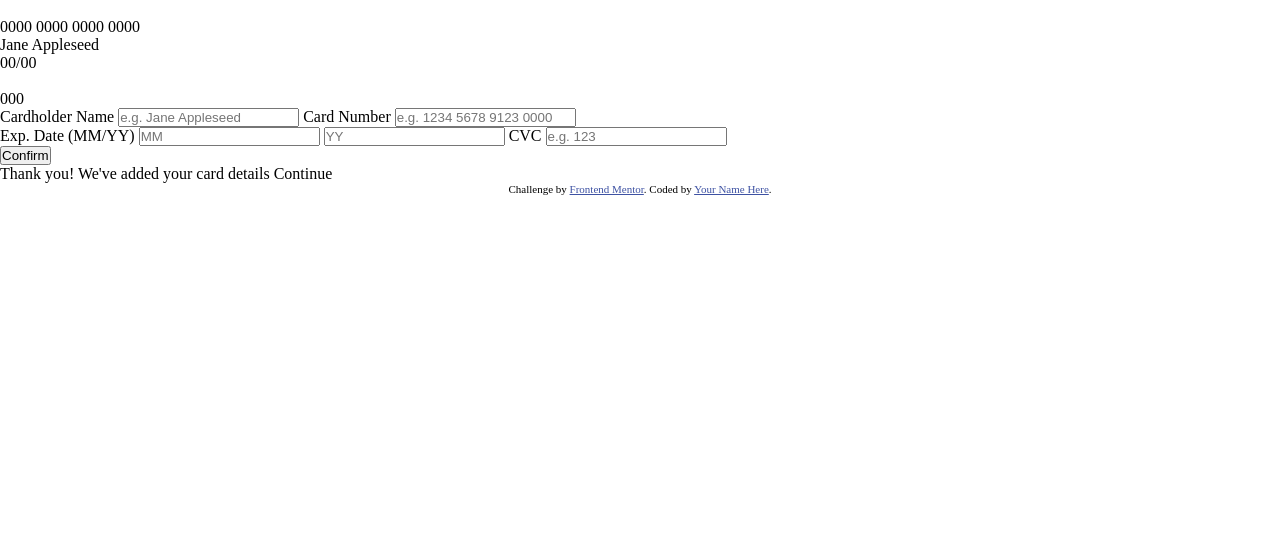
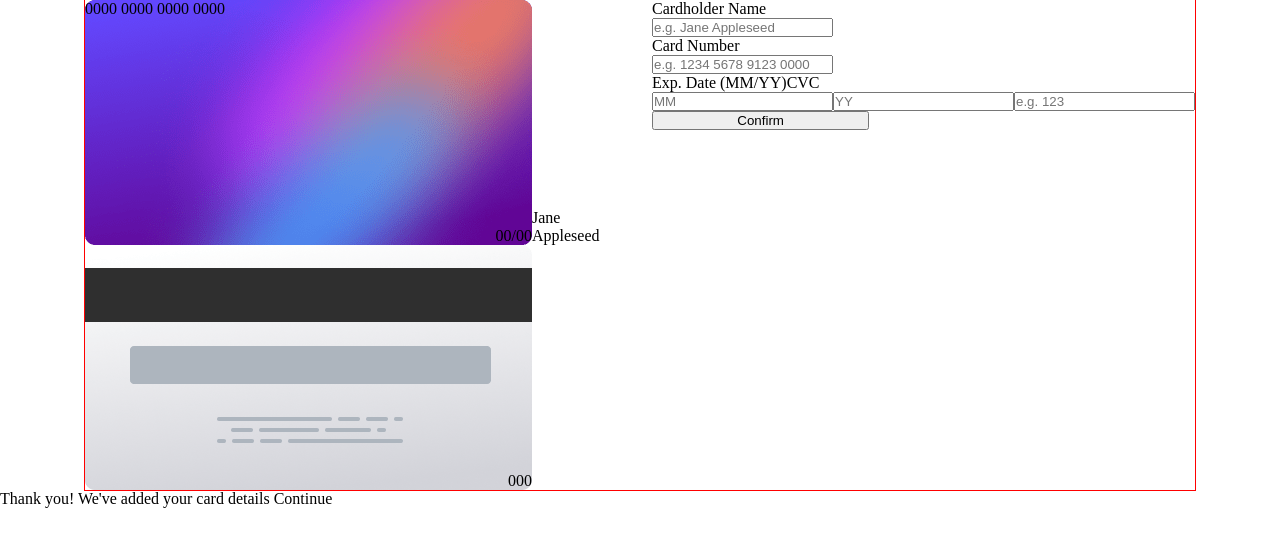
Before and after one commit to Aliwe94/creditCard, a plain HTML site: page index.html in a window 1280 px wide. Drawn offline with Linux system fonts and the light colour scheme.

Commit message:
HTML-markup and CSS-styling for wrapper and grid

```diff
--- a/index.html
+++ b/index.html
@@ -31,40 +31,47 @@
 <body>
 
   <main>
+    <div class="wrapper">
+      <div class="layout__grid">
         <section>
-      <div>
-        <img src="" alt="">
-        <p>0000 0000 0000 0000</p>
-        <p>Jane Appleseed</p>
-        <p>00/00</p>
+          <div class="card__front">
+            <img src="images/bg-card-front.png" alt="">
+            <span class="card__number">0000 0000 0000 0000</span>
+            <span class="card__name">Jane Appleseed</span>
+            <span class="card__expdate">00/00</span>
           </div>
-      <div>
-        <img src="" alt="">
-        <p>000</p>
+          <div class="card__back">
+            <img src="images/bg-card-back.png" alt="">
+            <span class="card__cvc">000</span>
           </div>
         </section>
 
         <section>
-      <form action="">
+          <form action="" class="form">
             <div>
               <label for="name">Cardholder Name</label>
               <input type="text" id="name" placeholder="e.g. Jane Appleseed">
+            </div>
+            <div>
               <label for="number">Card Number</label>
               <input type="text" id="number" placeholder="e.g. 1234 5678 9123 0000">
+            </div>
 
-          <div>
+            <div class="form__expdate__labels">
               <label for="month">Exp. Date (MM/YY)</label>
+              <label for="cvc">CVC</label>
+            </div>
+            <div class="form__expdate__inputs">
               <input type="text" id="month" placeholder="MM">
               <input type="text" id="year" placeholder="YY">
-
-            <label for="cvc">CVC</label>
               <input type="text" id="cvc" placeholder="e.g. 123">
             </div>
 
             <button type="submit">Confirm</button>
-        </div>
           </form>
         </section>
+      </div>
+    </div>
   </main>
 
 
@@ -74,10 +81,10 @@
   We've added your card details
   Continue
 
-  <div class="attribution">
+  <!-- <div class="attribution">
     Challenge by <a href="https://www.frontendmentor.io?ref=challenge" target="_blank">Frontend Mentor</a>.
     Coded by <a href="#">Your Name Here</a>.
-  </div>
+  </div> -->
 </body>
 
 </html>
--- a/styles.css
+++ b/styles.css
@@ -1,9 +1,3 @@
-* {
-    margin: 0;
-    padding: 0;
-    box-sizing: border-box;
-}
-
 :root {
     /* FONT */
     --font: font-family: 'Space Grotesk', sans-serif;
@@ -21,3 +15,71 @@
     --dark-violet: hsl(279, 6%, 55%);
     --very-dark-violet: hsl(278, 68%, 11%);
 }
+
+* {
+    margin: 0;
+    padding: 0;
+    box-sizing: border-box;
+}
+
+.wrapper {
+    max-width: 1110px;
+    margin-inline: auto;
+    outline: 1px solid red;
+}
+
+.layout__grid {
+    display: grid;
+    grid-template-columns: repeat(2, 1fr);
+    gap: 50px;
+}
+
+.card__front {
+    position: relative;
+    width: 447px;
+    height: 245px;
+}
+
+.card__number {
+    position: absolute;
+    top: 0;
+    left: 0;
+}
+
+.card__name {
+    position: absolute;
+    bottom: 0;
+}
+
+.card__expdate {
+    position: absolute;
+    bottom: 0;
+    right: 0;
+}
+
+.card__back {
+    position: relative;
+    width: 447px;
+    height: 245px;
+}
+
+.card__cvc {
+    position: absolute;
+    bottom: 0;
+    right: 0;
+}
+
+
+.form {
+    display: flex;
+    flex-direction: column;
+    max-width: 40%;
+}
+
+.form__expdate__labels {
+    display: flex;
+}
+
+.form__expdate__inputs {
+    display: flex;
+}
```
Lines whose indentation alone changed are shown as unchanged.
